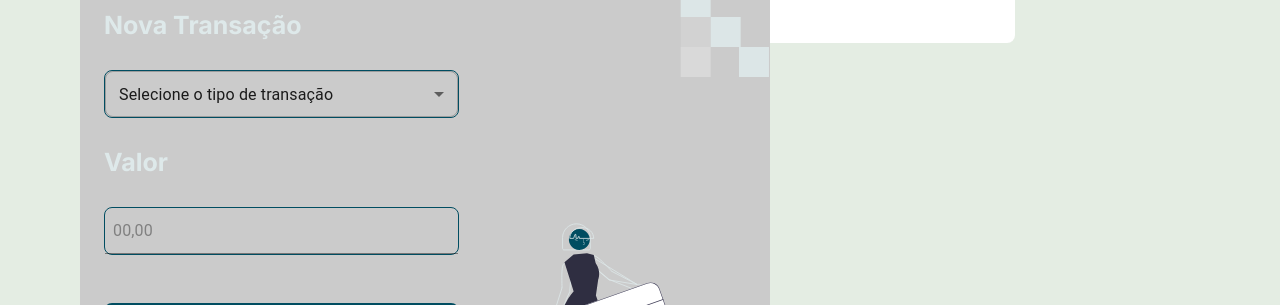
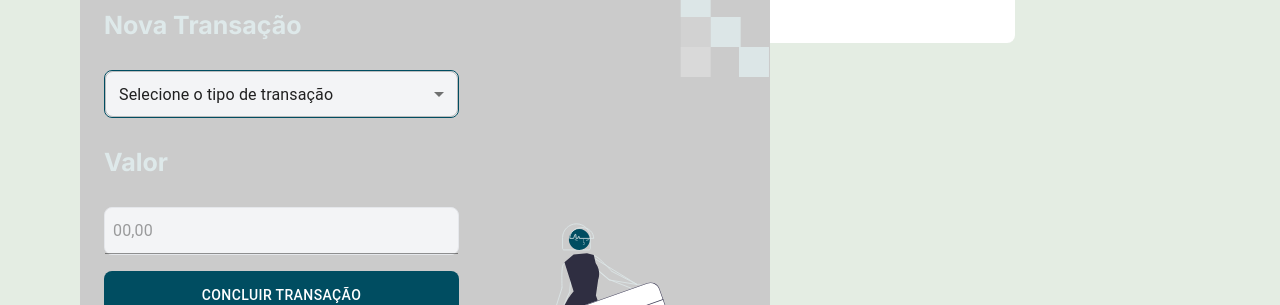
Before and after one commit to michele-ines/finance-project, a Next.js app: page /dashboard in a window 1280 px wide. Shown: the part 557-862 px from the top of the page. Built offline with nearby package versions, Linux system fonts and the light colour scheme; no server answers; the database is empty.

Commit message:
ajustes no na criação de nova transacao

```diff
--- a/src/app/(pages)/dashboard/dashboardPage.tsx
+++ b/src/app/(pages)/dashboard/dashboardPage.tsx
@@ -15,6 +15,7 @@ import CardNewTransaction from "components/my-cards/card-new-transaction/card-ne
 export default function DashboardPage() {
   const data = dashboardData as DashboardData;
   const [transactions, setTransactions] = useState<Transaction[]>([]);
+  const [loadingTransaction, setLoadingTransaction] = useState<boolean>(false);
 
   const fetchTransactions = async () => {
     await handleRequest(async () => {
@@ -24,32 +25,25 @@ export default function DashboardPage() {
       setTransactions(transacoes);
     });
   };
-  const handleSaveTransactions = (tx: Transaction[]) => {
-    console.log("Transações editadas no extrato:", tx);
-    // Enviar p/ API ou atualizar contexto.
-  };
 
-  const onSubmit = async (event: React.FormEvent<HTMLFormElement>) => {
-    event.preventDefault();
 
+  const onSubmit = async (data: DashboardData) => {
     await handleRequest(async () => {
-      const formData = new FormData(event.currentTarget);
-      const formObject = Object.fromEntries(formData.entries());
-      const jsonPayload = JSON.stringify(formObject);
-
+      const jsonPayload = JSON.stringify(data);
+      setLoadingTransaction(true);
       const res = await fetch("/api/transacao", {
         method: "POST",
         headers: { "Content-Type": "application/json" },
         body: jsonPayload,
       });
 
+
       if (!res.ok) throw new Error("Falha ao adicionar transação");
 
       const { message, transacao } = await res.json();
+      setLoadingTransaction(false);
       alert(message);
       setTransactions((prevTransactions) => [...prevTransactions, transacao]);
-      // Retorne algo compatível
-      return new Response(null, { status: 200 });
     });
   };
 
@@ -67,7 +61,7 @@ export default function DashboardPage() {
             <CardBalance user={data.user} balance={data.balance} />
 
             {/* CARD NOVA TRANSAÇÃO (mantido como antes) */}
-            <CardNewTransaction onSubmit={onSubmit} />
+            <CardNewTransaction onSubmit={onSubmit} isLoading={loadingTransaction} />
 
           </Box>
 
@@ -75,7 +69,6 @@ export default function DashboardPage() {
           <Box className="w-full max-w-full lg:w-[calc(44.334%-12px)]">
             <CardListExtract
               transactions={transactions}
-              onSave={handleSaveTransactions}
             />
           </Box>
         </Box>
--- a/src/components/my-cards/card-list-extract/card-list-extract.tsx
+++ b/src/components/my-cards/card-list-extract/card-list-extract.tsx
@@ -128,10 +128,10 @@ export default function CardListExtract({
                     inputProps={{ inputMode: "numeric" }}
                   />
                 ) : (
-                  <span className={styles.txValue}>
+                    <span className={styles.txValue}>
                     {tx.valor < 0 ? "-" : ""}
-                    {formatBRL(Math.abs(tx.valor))}
-                  </span>
+                    {formatBRL(tx.valor)}
+                    </span>
                 )}
               </Box>
             </li>
--- a/src/components/my-cards/card-new-transaction/card-new-transaction.module.scss
+++ b/src/components/my-cards/card-new-transaction/card-new-transaction.module.scss
@@ -75,7 +75,6 @@
   width: 355px;
   height: 48px;
   border-radius: 8px;
-  border: 1px solid var(--byte-color-dash);
   padding: 0 0.5rem;
   margin-top: 32px;
 }
--- a/src/components/my-cards/card-new-transaction/card-new-transaction.tsx
+++ b/src/components/my-cards/card-new-transaction/card-new-transaction.tsx
@@ -1,5 +1,6 @@
 "use client";
 
+import clsx from "clsx";
 import {
   React,
   Box,
@@ -10,23 +11,50 @@ import {
   Button,
   cardNewTransactionStyles as styles,
 } from "../../ui";
+import { useForm } from "react-hook-form";
+import { transactionValidations } from "utils/forms-validations/formValidations";
 
 interface CardNewTransactionProps {
-  onSubmit: (event: React.FormEvent<HTMLFormElement>) => void;
+  onSubmit: (data: any) => void; // Ajuste o tipo conforme necessário
+  isLoading: boolean;
 }
 
-export default function CardNewTransaction({ onSubmit }: CardNewTransactionProps) {
+export default function CardNewTransaction({ onSubmit,isLoading }: CardNewTransactionProps) {
+  const {
+    register,
+    handleSubmit,
+    formState: { errors },
+  } = useForm<{ tipo: string; valor: string }>();
+
+  const handleFormSubmit = (data: any) => {
+    onSubmit(data); // Envia apenas os dados do formulário
+  };
+
+  const onchange = (event: React.ChangeEvent<HTMLInputElement | HTMLTextAreaElement>) => {
+      const value = event.target.value.replace(/\D/g, ""); // Remove non-numeric characters
+      const formattedValue = (Number(value) / 100).toFixed(2).replace(".", ",");
+      event.target.value = formattedValue;
+    };
+
   return (
     <Box className={`${styles.cardTransacao} cardTransacao w-full min-h-[478px]`}>
       <h3 className={styles.transacaoTitle}>Nova Transação</h3>
 
-      <form onSubmit={onSubmit}>
+      <form onSubmit={handleSubmit(handleFormSubmit)}>
+        {/* Tipo de Transação */}
         <FormControl className={styles.transacaoFormControl}>
           <Select
+            {...register("tipo",transactionValidations.tipo)}
+            id="tipo"
             name="tipo"
             displayEmpty
             defaultValue=""
-            className={styles.transacaoSelect}
+            className={clsx(`${styles.transacaoSelect}`, {
+              "bg-gray-100 border border-gray-200 focus-within:ring-green-500":
+                !errors.tipo,
+              "bg-gray-100 border border-red-500 focus-within:ring-red-300":
+                !!errors.tipo,
+            })}
           >
             <MenuItem value="" disabled>
               Selecione o tipo de transação
@@ -35,21 +63,45 @@ export default function CardNewTransaction({ onSubmit }: CardNewTransactionProps
             <MenuItem value="deposito">DOC/TED</MenuItem>
             <MenuItem value="transferencia">Empréstimo e Financiamento</MenuItem>
           </Select>
+          {errors.tipo && (
+            <span className="text-red-500 text-sm">{errors.tipo.message}</span>
+          )}
         </FormControl>
 
+        {/* Valor */}
         <p className={styles.transacaoLabel}>Valor</p>
-        <FormControl className={styles.transacaoFormControl}>
+        <FormControl className={`${styles.transacaoFormControl}`}>
           <Input
+            {...register("valor", transactionValidations.valor)}
             name="valor"
+            id="valor"
             placeholder="00,00"
-            className={`${styles.transacaoInput} mb-8`}
+            className={clsx(`${styles.transacaoInput}`, {
+                      "bg-gray-100 border border-gray-200 focus-within:ring-green-500":
+                        !errors.valor,
+                      "bg-gray-100 border border-red-500 focus-within:ring-red-300":
+                        !!errors.valor,
+                    })}
+            onChange={(event) => onchange(event)}
           />
+          {errors.valor && (
+            <span className="text-red-500 text-sm">{errors.valor.message}</span>
+          )}
         </FormControl>
 
+        {/* Botão de Submissão */}
         <Box className="mt-4">
-          <Button type="submit" className={styles.transacaoButton}>
-            Concluir Transação
-          </Button>
+            <Button
+            type="submit"
+            className={clsx(styles.transacaoButton, {
+              "bg-gray-400 cursor-not-allowed": isLoading,
+              "hover:bg-gray-400": isLoading, // Prevent hover effects when disabled
+            })}
+            disabled={isLoading}
+            aria-disabled={isLoading} // Add ARIA attribute for accessibility
+            >
+            {isLoading ? "Concluindo Transação…" : "Concluir Transação"}
+            </Button>
         </Box>
       </form>
     </Box>
--- a/src/utils/forms-validations/formValidations.ts
+++ b/src/utils/forms-validations/formValidations.ts
@@ -3,6 +3,7 @@ import {
   LoginData,
   RegisterData,
   ForgotPasswordData,
+  Transaction,
 } from "../../interfaces/dashboard";
 
 // Regras de validação para o RegisterForm
@@ -73,3 +74,23 @@ export const forgotPasswordValidations = {
     "email"
   >,
 };
+
+export const transactionValidations = {
+  valor: {
+    required: "O valor é obrigatório",
+    pattern: {
+      value: /^\d+(\,\d+)?$/, // Aceita apenas números inteiros ou floats
+      message: "O valor deve ser um número válido",
+    },
+    validate: (value: string) => {
+      const numericValue = parseFloat(value.replace(',', '.'));
+      return numericValue >= 10 || "O valor deve ser maior que R$ 10,00";
+    },
+  } as RegisterOptions<Transaction, "valor">,
+
+  tipo: {
+    required: "O tipo de transação é obrigatório",
+    validate: (value: string) =>
+      value !== "" || "Você deve selecionar um tipo de transação",
+  } as RegisterOptions<Transaction, "tipo">,
+};
```
Also changed, not shown: 1 other file (tests, documents, lock files or other folders).
